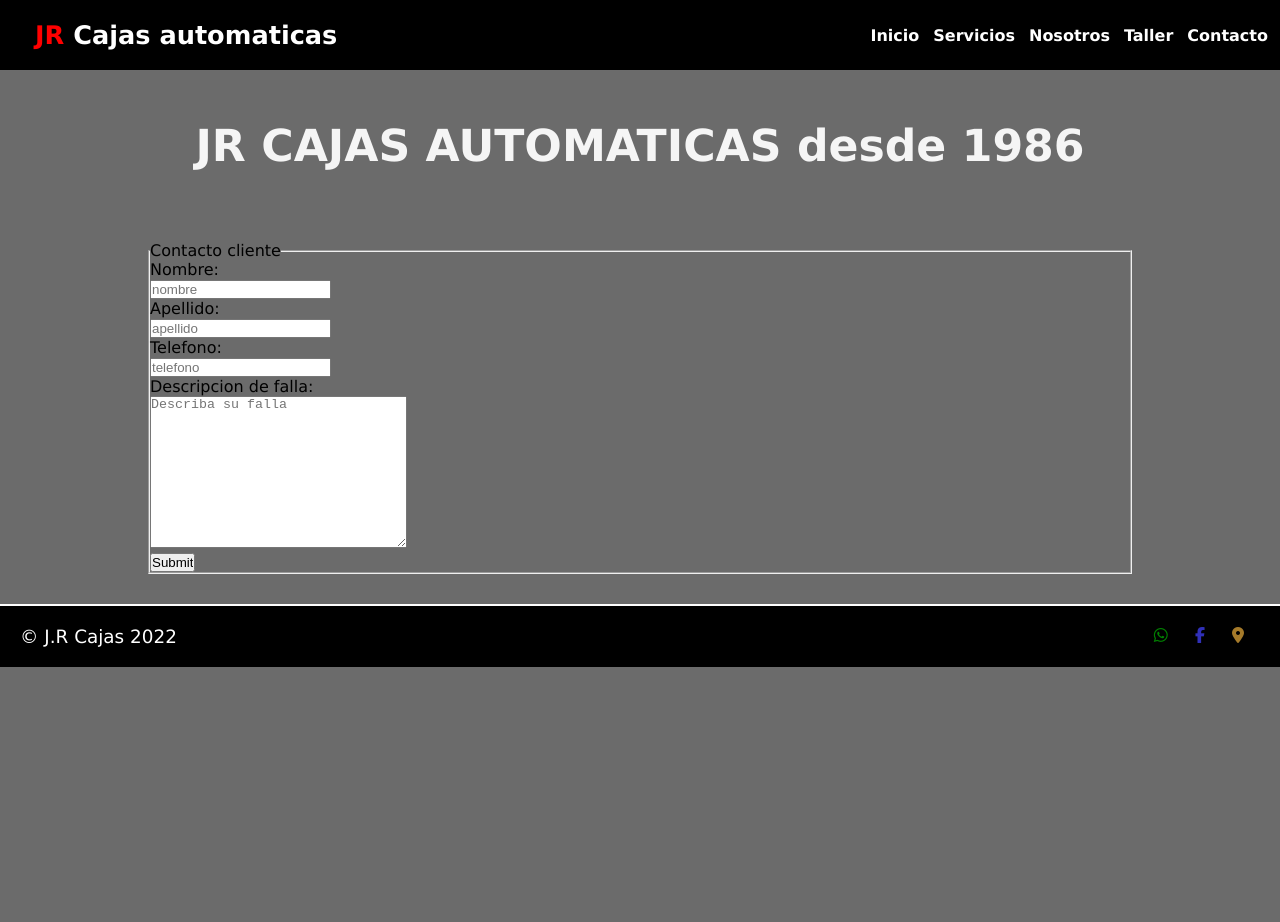
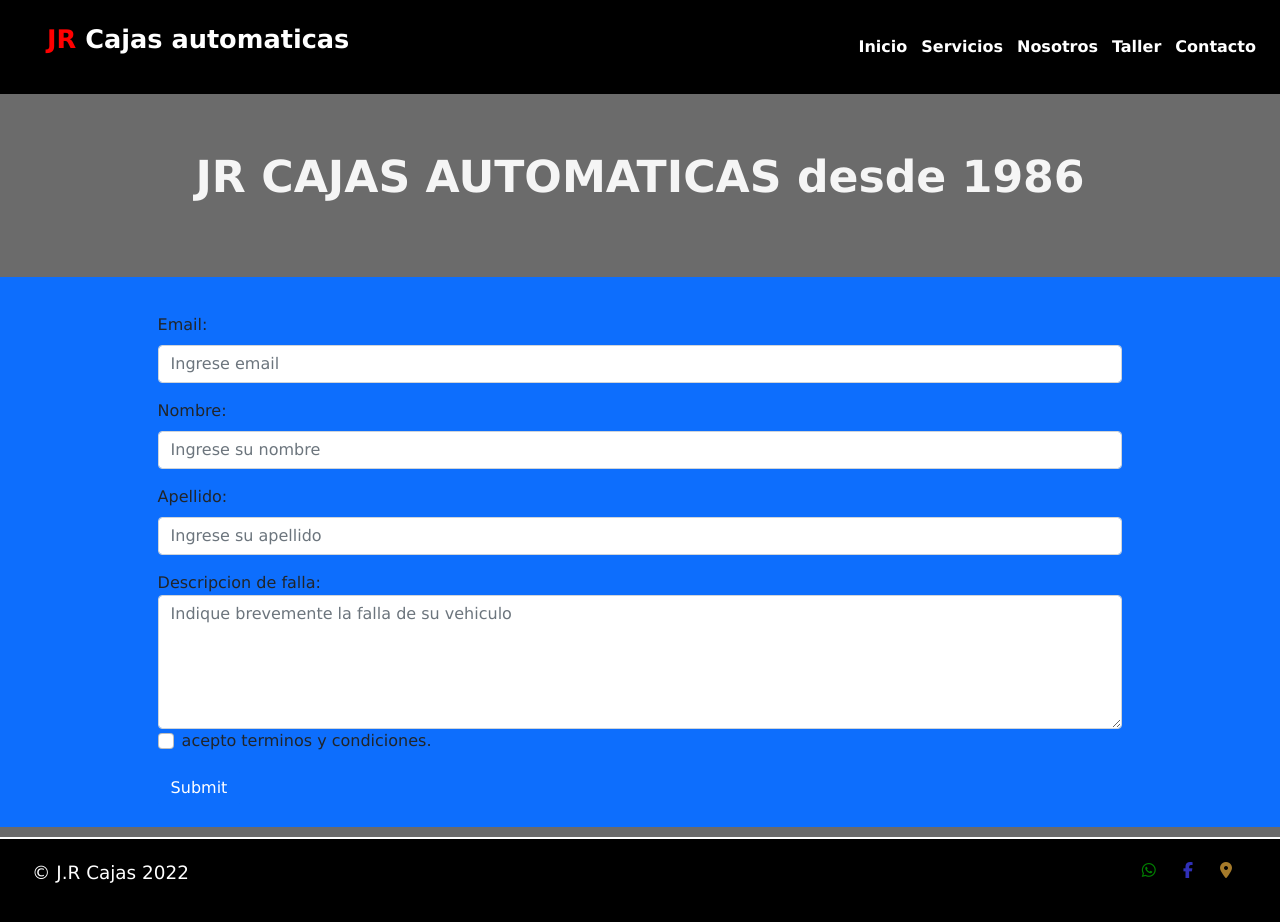
Before and after one commit to RCicalo/idea-cicalo, a plain HTML site: page enlaces/contacto.html in a window 1280 px wide. Before the commit the page ends 800 px from the top, so only its background shows below. Drawn offline with nearby package versions, Linux system fonts and the light colour scheme.

Commit message:
Agrego form boostrap

```diff
--- a/enlaces/contacto.html
+++ b/enlaces/contacto.html
@@ -6,6 +6,7 @@
     <meta name="viewport" content="width=device-width, initial-scale=1.0">
     <script src="https://kit.fontawesome.com/d4aca24d8f.js" crossorigin="anonymous"></script>
     <link rel="shortcut icon" href="../img/JRico.ico" type="image/x-icon">
+    <link href="https://cdn.jsdelivr.net/npm/bootstrap@5.1.3/dist/css/bootstrap.min.css" rel="stylesheet">
     <link rel="stylesheet" href="../estilos.css">
     <title>Contacto</title>
 </head>
@@ -26,24 +27,28 @@
         <div id="hero" class="wow animate__pulse">
             <p>JR CAJAS AUTOMATICAS desde 1986</p>
         </div>
-        <div class="container_form">
-            <form action="formulario.php" method="post" enctype="text/plain" class="form">
-                <fieldset>
-                    <legend>Contacto cliente</legend>
-                <label for="lbl_nombre">Nombre:</label> <br>
-                <input type="text" placeholder="nombre" name="nombre" id="lbl_nombre" required>
-                <br>
-                <label for="lbl_apellido">Apellido:</label><br>
-                <input type="text" placeholder="apellido" name="apellido" id="lbl_apellido" required>
-                <br>
-                <label for="lbl_telefono">Telefono:</label><br>
-                <input type="number" placeholder="telefono" name="telefono" id="lbl_telefono" required>
-                <br>
-                <label for="lbl_comentario">Descripcion de falla:</label><br>
-                <textarea name="comentario" id="lbl_comentario" cols="30" rows="10" placeholder="Describa su falla"></textarea>
-                <br>
-                <input type="submit"><br>
-                </fieldset>
+        <div class="container-fluid container__form bg-primary">
+            <form action="/action_page.php">
+                <div class="mb-3 mt-3">
+                <label for="email" class="form-label">Email:</label>
+                <input type="email" class="form-control" id="email" placeholder="Ingrese email" name="email" required>
+                </div>
+                <div class="mb-3">
+                <label for="nombre" class="form-label" >Nombre:</label>
+                <input type="text" class="form-control" id="nombre" placeholder="Ingrese su nombre" name="nombre" required>
+                </div>
+                <div class="mb-3">
+                    <label for="apellido" class="form-label" >Apellido:</label>
+                    <input type="text" class="form-control" id="apellido" placeholder="Ingrese su apellido" name="apellido" required>
+                </div>
+                <label for="comment">Descripcion de falla:</label>
+                <textarea class="form-control" rows="5" id="comment" name="text" placeholder="Indique brevemente la falla de su vehiculo" required></textarea>
+                <div class="form-check mb-3">
+                <label class="form-check-label">
+                <input class="form-check-input" type="checkbox" name="acepto"> acepto terminos y condiciones.
+                </label>
+                </div>
+                <button type="submit" class="btn btn-primary">Submit</button>
             </form>
         </div>
     </main>
@@ -57,5 +62,8 @@
             </div>
         </div>
     </footer>
+
+
+    <script src="https://cdn.jsdelivr.net/npm/bootstrap@5.1.3/dist/js/bootstrap.bundle.min.js"></script>
 </body>
 </html>
```
